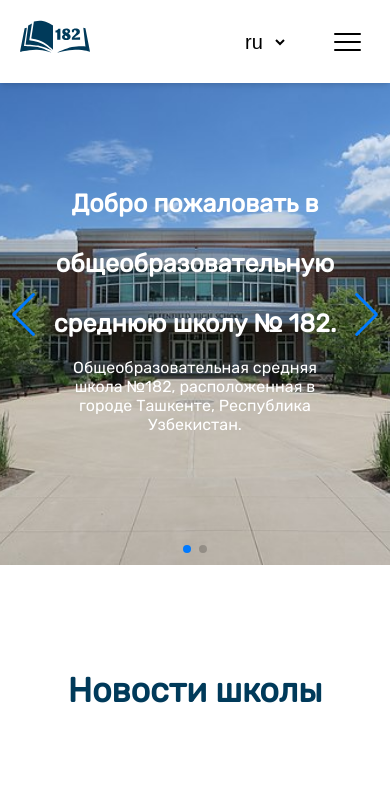
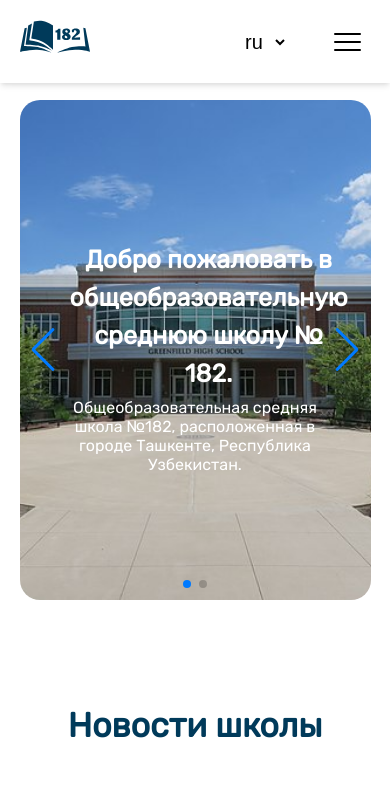
Before and after one commit to smuhammadaziz/school182-frontend, a React (Vite) app: page / in a window 390 px wide. Shown: the top 796 px of the page. Built offline with nearby package versions, Linux system fonts and the light colour scheme; grey boxes are pictures that could not be loaded.

Commit message:
add: add some intro additions

```diff
--- a/src/components/header/header.scss
+++ b/src/components/header/header.scss
@@ -12,7 +12,7 @@
 
 .header__wrapper {
   width: 90%;
-  padding: 10px 0;
+  padding: 10px 0px;
   display: flex;
   align-items: center;
   justify-content: space-between;
--- a/src/components/intro/intro.jsx
+++ b/src/components/intro/intro.jsx
@@ -23,6 +23,7 @@ function Intro() {
 
   return (
     <div className='intro'>
+      <div className='container'>
         <Swiper
           cssMode={true}
           navigation={true}
@@ -31,7 +32,7 @@ function Intro() {
           keyboard={true}
           loop={true}
           autoplay={{
-          delay: 5000,
+            delay: 11111,
             disableOnInteraction: false,
           }}
           modules={[Navigation, Pagination, Mousewheel, Keyboard, Autoplay]}
@@ -61,6 +62,7 @@ function Intro() {
           </SwiperSlide>
         </Swiper>
       </div>
+    </div>
   );
 }
 
--- a/src/components/intro/intro.scss
+++ b/src/components/intro/intro.scss
@@ -1,10 +1,18 @@
 .intro {
-  margin-top: 100px;
+  margin-top: 120px;
+  padding: 0px 0px;
+}
+
+.intro .container {
+  padding: 0;
 }
 
 .swiper {
   width: 100%;
   height: 500px;
+  // padding: 0 20px;
+  margin: 0 auto;
+  border-radius: 20px;
 }
 
 .swiper-slide {
@@ -130,32 +138,41 @@
 
 @media only screen and (max-width: 900px) {
   .intro {
-    margin-top: 90px;
+    margin-top: 120px;
   }
   .intro__p {
     width: 400px;
+  }
+
+  .intro__i {
+    font-size: 35px;
   }
 }
 
 @media only screen and (max-width: 600px) {
   .intro {
-    margin-top: 65px;
+    margin-top: 110px;
   }
   .intro__p {
     width: 300px;
   }
 
   .intro__i {
-    font-size: 30px;
+    font-size: 24px;
     top: 1em;
-    line-height: 8px;
+    line-height: 10px;
   }
 }
 
 @media only screen and (max-width: 450px) {
   .swiper-slide {
-    font-size: 25px;
+    font-size: 16px;
   }
+
+  .intro {
+    margin-top: 100px;
+  }
+
   .intro__p {
     width: 250px;
   }
@@ -168,24 +185,21 @@
 }
 
 @media only screen and (max-width: 361px) {
-  .intro {
-    // padding: ;
-  }
   .swiper {
-    height: 400px;
+    height: 440px;
   }
 
   .swiper-slide {
-    font-size: 20px;
+    font-size: 14px;
   }
   .intro__p {
-    width: 250px;
+    width: 210px;
     font-size: 15px;
   }
 
   .intro__i {
     top: 1em;
-    font-size: 20px;
+    font-size: 23px;
     line-height: 8px;
   }
 }
```
Lines whose indentation alone changed are shown as unchanged.
